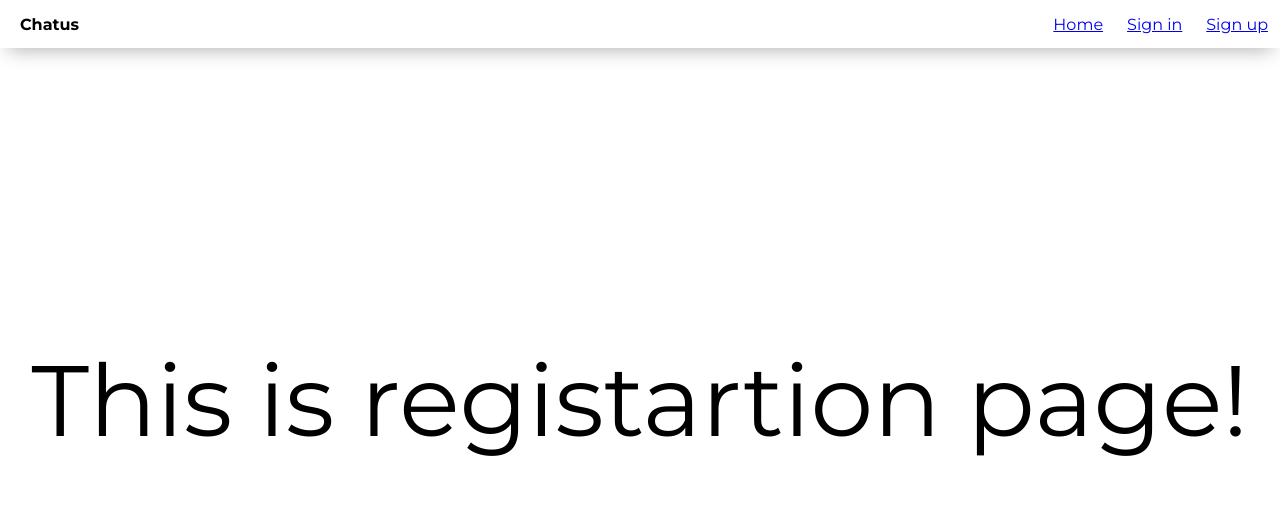
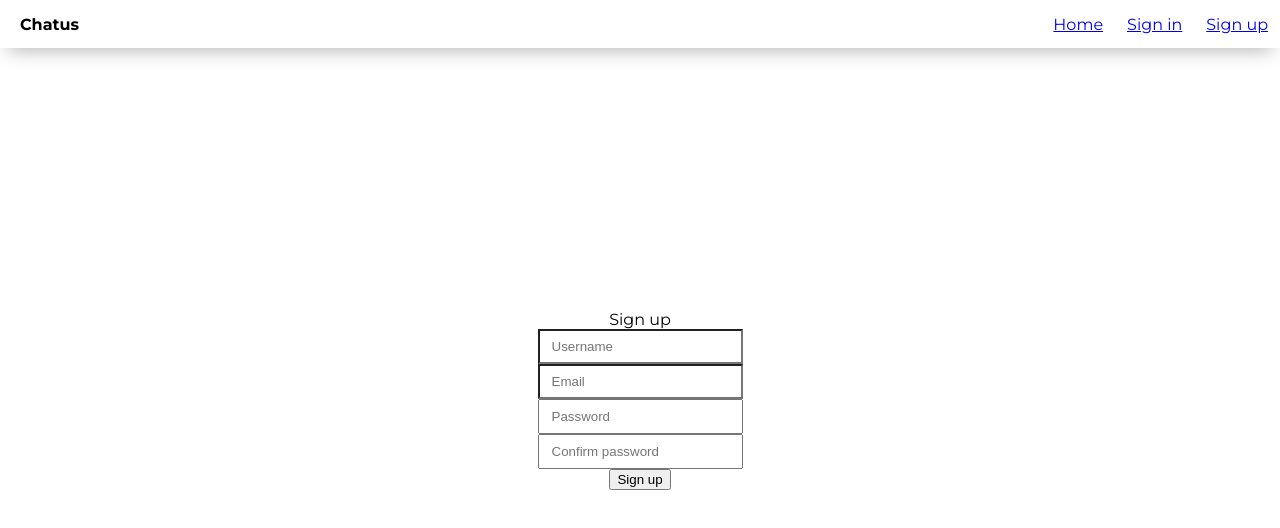
Before and after one commit to funny-family/messenger-frontend, a Vue app: page /signup in a window 1280 px wide. Shown: the top 528 px of the page. Built offline with nearby package versions, Linux system fonts and the light colour scheme.

Commit message:
added sign up component into registration page

```diff
--- a/src/views/Registration.vue
+++ b/src/views/Registration.vue
@@ -1,20 +1,25 @@
 <template>
   <div>
     <Header />
-    <h1>This is registartion page!</h1>
+    <Sign-up class="form" />
   </div>
 </template>
 
 <script>
-export default {};
+import SignUp from '@/components/forms/SignUp.vue';
+
+export default {
+  components: {
+    'Sign-up': SignUp
+  }
+};
 </script>
 
 <style lang="scss" scoped>
-h1 {
+.form {
   display: flex;
   justify-content: center;
   align-items: center;
   height: 100vh;
-  font-size: 100px;
 }
 </style>
```
